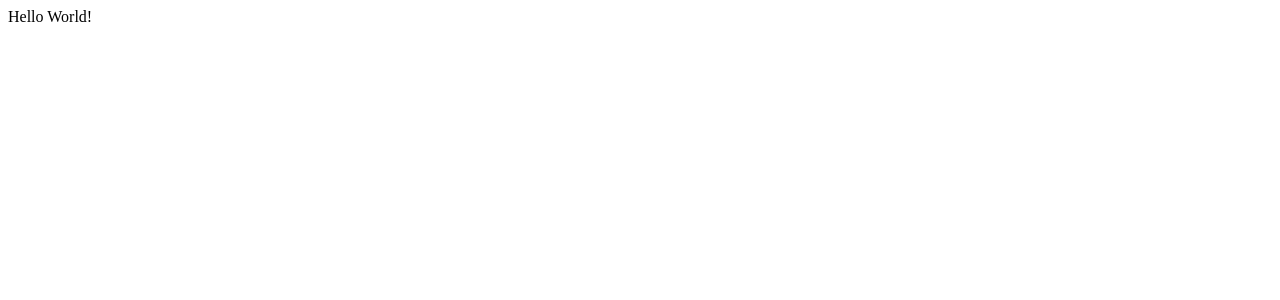
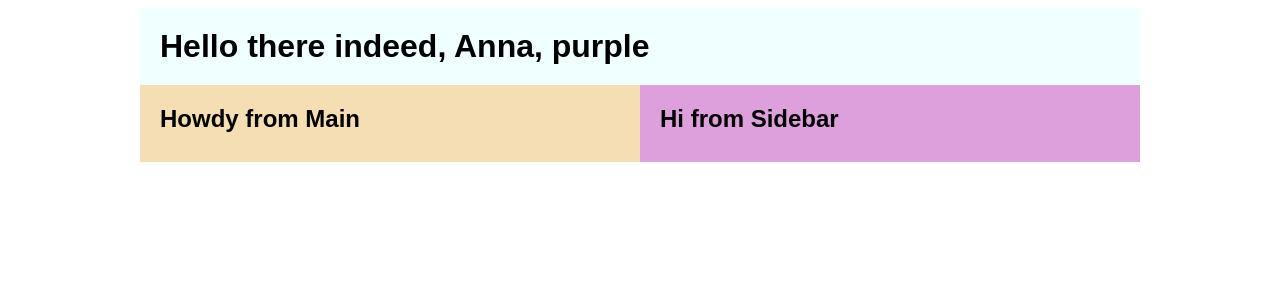
Before and after one commit to ImsirovicAjdin/react-from-scratch-101-simplest, a JavaScript app: page / in a window 1280 px wide. Shown: the top 300 px of the page. Built offline with nearby package versions, Linux system fonts and the light colour scheme.

Commit message:
Complete the props in components final screencast branch

```diff
--- /dev/null
+++ b/src/App.css
@@ -0,0 +1,28 @@
+div div {
+    display: grid;
+    grid-template-areas:
+     "header header"
+     "main sidebar";
+    grid-template-columns: 1fr 1fr;
+    grid-template-rows: 1fr 1fr;
+    width: 1000px;
+    margin: 0 auto;
+    font-family: sans-serif;
+}
+div h1 {
+    background: azure;
+    grid-area: header;
+}
+div h2 {
+    background: wheat;
+    grid-area: main;
+}
+div h2:last-child {
+    background: plum;
+    grid-area: sidebar;
+}
+div h1, div h2, div h2:last-child {
+    padding: 20px;
+    margin-block-start: 0;
+    margin-block-end: 0;
+}
--- a/src/App.js
+++ b/src/App.js
@@ -1,7 +1,15 @@
+import Header from "./components/Header"
+import Main from "./components/Main"
+import Sidebar from "./components/Sidebar"
+import "./App.css"
+
+
 function App() {
   return (
-    <div className="App">
-      Hello World!
+    <div>
+      <Header name="Anna" color="purple" />
+      <Main greet="Howdy" />
+      <Sidebar greet="Hi" />
     </div>
   );
 }
--- /dev/null
+++ b/src/components/Header.js
@@ -0,0 +1,6 @@
+function Header(props) {
+    console.log(props)
+    return <h1>Hello there indeed, {props.name}, {props.color}</h1>
+}
+
+export default Header;
--- /dev/null
+++ b/src/components/Main.js
@@ -0,0 +1,5 @@
+function Main(props) {
+    return <h2>{props.greet} from Main</h2>
+}
+
+export default Main;
--- /dev/null
+++ b/src/components/Sidebar.js
@@ -0,0 +1,5 @@
+function Sidebar(props) {
+    return <h2>{props.greet} from Sidebar</h2>
+}
+
+export default Sidebar;
```
Also changed, not shown: src/index.css (added).
